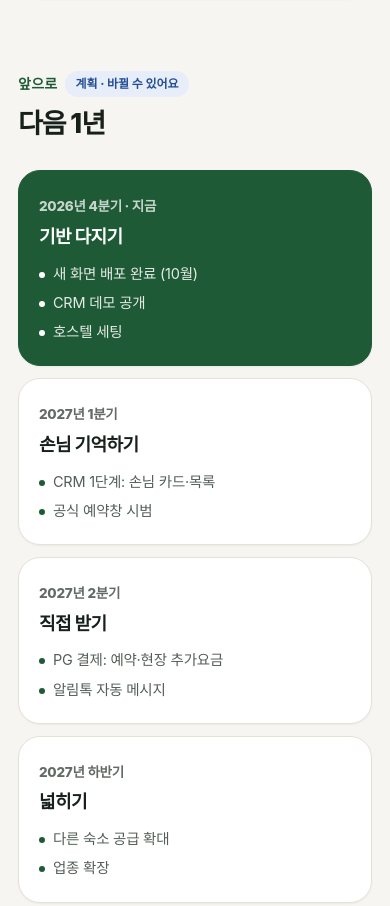
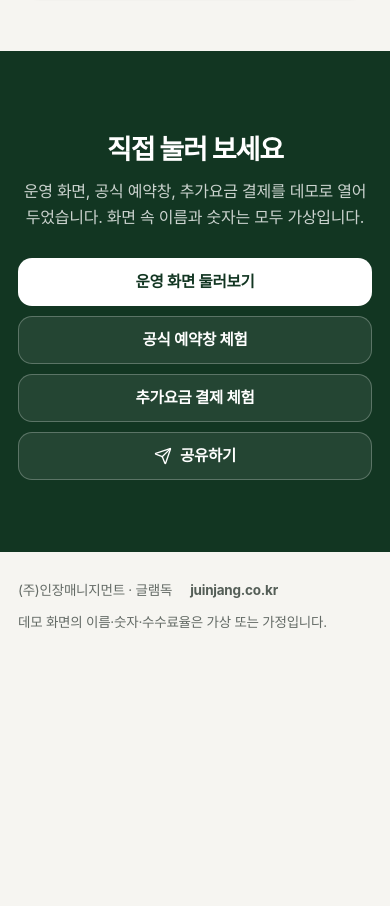
Before and after one commit to peterchoi5177/juinjang, a plain HTML site: page index.html in a window 390 px wide. Shown: the part 7766-8672 px from the top of the page. After the commit the page ends 8440 px from the top, so only its background shows below. Drawn offline with Linux system fonts and the light colour scheme; a web font is replaced by a local one.

Commit message:
다음 1년 섹션 삭제

```diff
--- a/index.html
+++ b/index.html
@@ -175,18 +175,6 @@ h2{font-size:36px;line-height:1.25;font-weight:850;letter-spacing:-.04em;margin-
 .chip.on{background:var(--brand);color:#fff}
 .chip svg{width:16px;height:16px}
 
-/* 로드맵 */
-.road{display:grid;grid-template-columns:repeat(4,minmax(0,1fr));gap:12px;margin-top:30px}
-.rd{padding:22px 20px;position:relative}
-.rd .when{font-size:13.5px;font-weight:800;color:var(--ink-3)}
-.rd b{display:block;font-size:18px;font-weight:850;margin:4px 0 10px;letter-spacing:-.03em}
-.rd ul{list-style:none;display:grid;gap:6px;font-size:14.5px;color:var(--ink-2)}
-.rd li{padding-left:14px;position:relative}
-.rd li::before{content:"";position:absolute;left:0;top:10px;width:6px;height:6px;border-radius:50%;background:var(--brand)}
-.rd.now{background:var(--brand);color:#fff;border-color:var(--brand)}
-.rd.now .when{color:rgb(255 255 255/.75)}
-.rd.now ul{color:rgb(255 255 255/.88)}
-.rd.now li::before{background:#fff}
 
 /* 마지막 */
 .final{background:var(--deep);color:#fff;text-align:center;padding:72px 0}
@@ -208,7 +196,6 @@ footer a{font-weight:700;color:var(--ink-2)}
   .loop{grid-template-columns:minmax(0,1fr)}
   .step .ar{right:auto;left:22px;top:auto;bottom:-15px;transform:rotate(90deg)}
   .money,.tri,.plans{grid-template-columns:minmax(0,1fr)}
-  .road{grid-template-columns:repeat(2,minmax(0,1fr))}
   .nl{display:none}
 }
 @media (max-width:640px){
@@ -221,7 +208,7 @@ footer a{font-weight:700;color:var(--ink-2)}
   section{padding:52px 0}
   .stats .w{grid-template-columns:repeat(2,minmax(0,1fr));gap:18px 12px}
   .st b{font-size:28px}
-  .probs,.why,.road{grid-template-columns:minmax(0,1fr)}
+  .probs,.why{grid-template-columns:minmax(0,1fr)}
   .vis{height:500px}
   .phone{width:240px}
   .phone .scr{height:470px}
@@ -244,7 +231,7 @@ footer a{font-weight:700;color:var(--ink-2)}
   <div class="w">
     <a class="logo" href="#"><span class="m"><svg class="i"><use href="#i-dog"/></svg></span>주인장 <small>by 글램독</small></a>
     <span class="sp"></span>
-    <nav class="nl" aria-label="바로 가기"><a href="#live">지금 되는 것</a><a href="#next">다음 단계</a><a href="#biz">가능성</a><a href="#road">앞으로</a></nav>
+    <nav class="nl" aria-label="바로 가기"><a href="#live">지금 되는 것</a><a href="#next">다음 단계</a><a href="#biz">가능성</a></nav>
     <button class="btn sec sm" onclick="share()" aria-label="이 페이지 공유하기"><svg class="i"><use href="#i-send"/></svg>공유</button>
   </div>
 </header>
@@ -361,18 +348,6 @@ footer a{font-weight:700;color:var(--ink-2)}
   </div>
 </section>
 
-<section id="road" style="padding-top:20px">
-  <div class="w">
-    <p class="kick">앞으로 <span class="tag plan">계획 · 바뀔 수 있어요</span></p>
-    <h2>다음 1년</h2>
-    <div class="road">
-      <div class="card rd now"><span class="when">2026년 4분기 · 지금</span><b>기반 다지기</b><ul><li>새 화면 배포 완료 (10월)</li><li>CRM 데모 공개</li><li>호스텔 세팅</li></ul></div>
-      <div class="card rd"><span class="when">2027년 1분기</span><b>손님 기억하기</b><ul><li>CRM 1단계: 손님 카드·목록</li><li>공식 예약창 시범</li></ul></div>
-      <div class="card rd"><span class="when">2027년 2분기</span><b>직접 받기</b><ul><li>PG 결제: 예약·현장 추가요금</li><li>알림톡 자동 메시지</li></ul></div>
-      <div class="card rd"><span class="when">2027년 하반기</span><b>넓히기</b><ul><li>다른 숙소 공급 확대</li><li>업종 확장</li></ul></div>
-    </div>
-  </div>
-</section>
 
 <div class="final">
   <div class="w">
```
